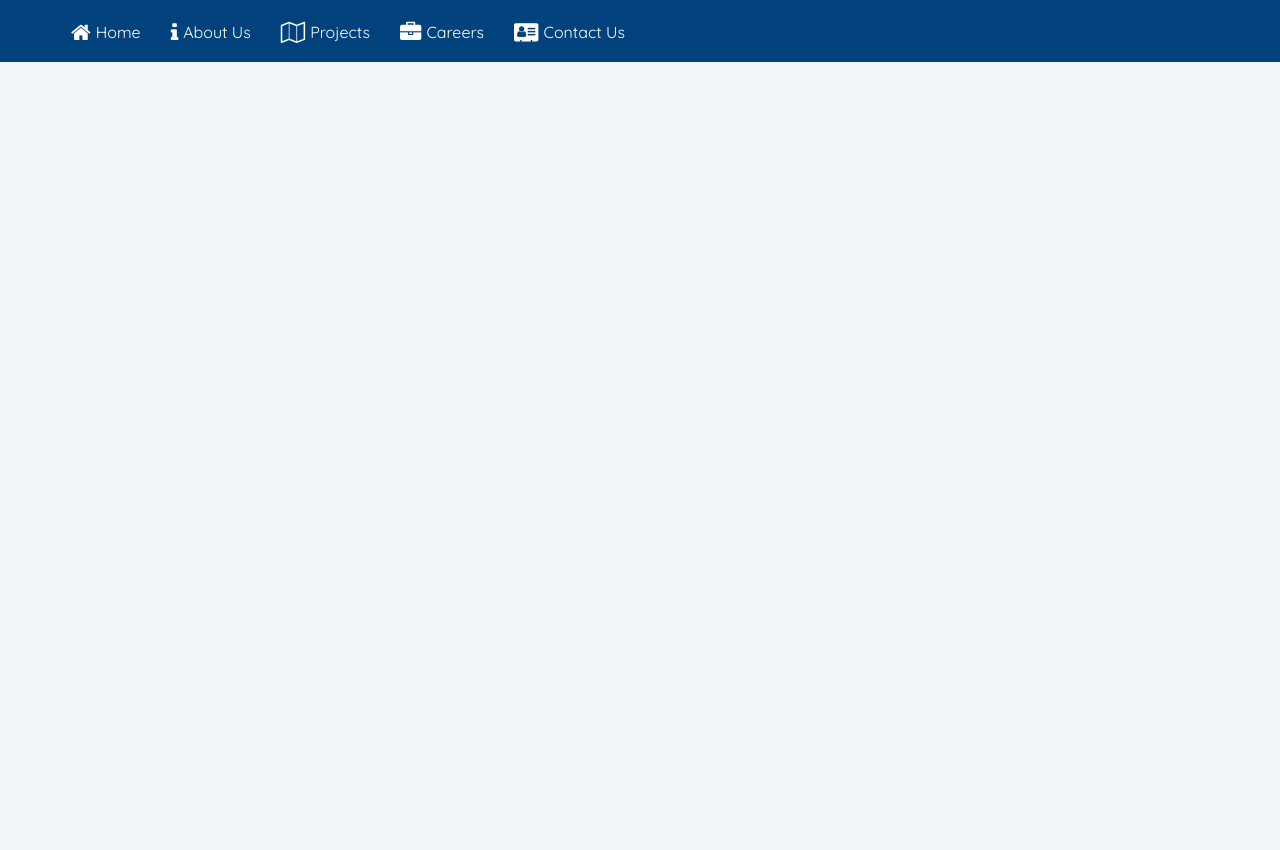
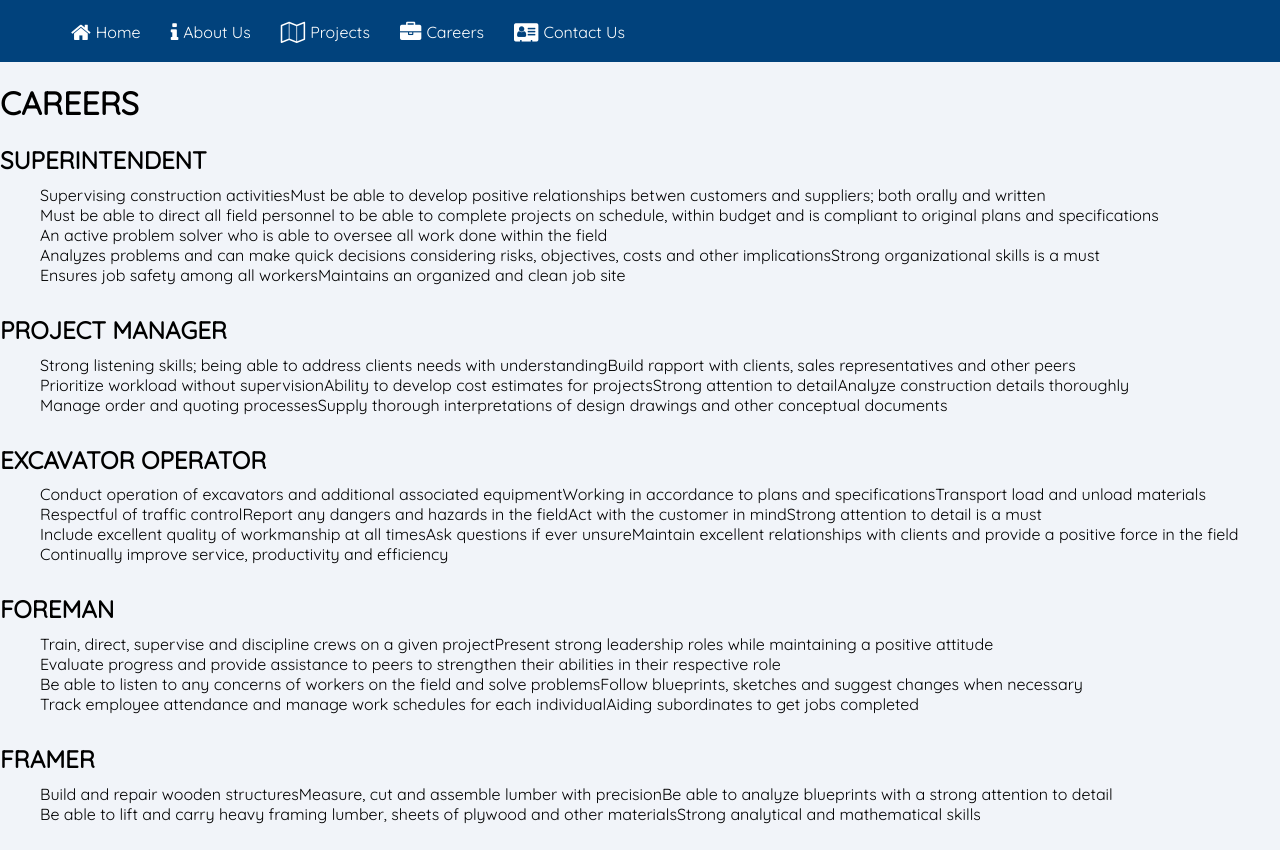
Before and after one commit to genie4viz/react-homepage-template, a React (Create React App) app: page /careers in a window 1280 px wide. Before the commit the page ends 800 px from the top, so only its background shows below. Built offline with nearby package versions, Linux system fonts and the light colour scheme.

Commit message:
JSON files, careers/contactus, nodemailer

```diff
--- a/package.json
+++ b/package.json
@@ -6,12 +6,14 @@
     "@material-ui/core": "^3.3.2",
     "font-awesome": "^4.7.0",
     "node-sass": "^4.9.4",
+    "nodemailer": "^4.6.8",
     "react": "^16.6.0",
     "react-dom": "^16.6.0",
     "react-redux": "^5.1.0",
     "react-router-dom": "^4.3.1",
     "react-scripts": "2.1.1",
-    "react-slideshow-image": "^1.0.8"
+    "react-slideshow-image": "^1.0.8",
+    "typescript": "^3.1.6"
   },
   "scripts": {
     "start": "react-scripts start",
--- a/src/data/careers.json
+++ b/src/data/careers.json
@@ -0,0 +1,83 @@
+[
+    {
+        "id": 0,
+        "identifier": "Superintendent",
+        "jobtitle": "SUPERINTENDENT",
+        "requirements": [
+            "Supervising construction activities",
+            "Must be able to develop positive relationships betwen customers and suppliers; both orally and written",
+            "Must be able to direct all field personnel to be able to complete projects on schedule, within budget and is compliant to original plans and specifications",
+            "An active problem solver who is able to oversee all work done within the field",
+            "Analyzes problems and can make quick decisions considering risks, objectives, costs and other implications",
+            "Strong organizational skills is a must",
+            "Ensures job safety among all workers",
+            "Maintains an organized and clean job site"
+        ]
+    },
+
+    {
+        "id": 1,
+        "identifier": "PROJECT_MANAGER",
+        "jobtitle": "PROJECT MANAGER",
+        "requirements": [
+            "Strong listening skills; being able to address clients needs with understanding",
+            "Build rapport with clients, sales representatives and other peers",
+            "Prioritize workload without supervision",
+            "Ability to develop cost estimates for projects",
+            "Strong attention to detail",
+            "Analyze construction details thoroughly",
+            "Manage order and quoting processes",
+            "Supply thorough interpretations of design drawings and other conceptual documents"
+        ]
+    },
+
+    {
+        "id": 2,
+        "identifier": "EXCAVATOR_OPERATOR",
+        "jobtitle": "EXCAVATOR OPERATOR",
+        "requirements": [
+            "Conduct operation of excavators and additional associated equipment",
+            "Working in accordance to plans and specifications",
+            "Transport load and unload materials",
+            "Respectful of traffic control",
+            "Report any dangers and hazards in the field",
+            "Act with the customer in mind",
+            "Strong attention to detail is a must",
+            "Include excellent quality of workmanship at all times",
+            "Ask questions if ever unsure",
+            "Maintain excellent relationships with clients and provide a positive force in the field",
+            "Continually improve service, productivity and efficiency"
+
+        ]
+    },
+
+    {
+        "id": 3,
+        "identifier": "FOREMAN",
+        "jobtitle": "FOREMAN",
+        "requirements": [
+            "Train, direct, supervise and discipline crews on a given project",
+            "Present strong leadership roles while maintaining a positive attitude",
+            "Evaluate progress and provide assistance to peers to strengthen their abilities in their respective role",
+            "Be able to listen to any concerns of workers on the field and solve problems",
+            "Follow blueprints, sketches and suggest changes when necessary",
+            "Track employee attendance and manage work schedules for each individual",
+            "Aiding subordinates to get jobs completed"
+
+        ]
+    },
+
+    {
+        "id": 4,
+        "identifier": "FRAMER",
+        "jobtitle": "FRAMER",
+        "requirements": [
+            "Build and repair wooden structures",
+            "Measure, cut and assemble lumber with precision",
+            "Be able to analyze blueprints with a strong attention to detail",
+            "Be able to lift and carry heavy framing lumber, sheets of plywood and other materials",
+            "Strong analytical and mathematical skills"
+
+        ]
+    }
+]
--- a/src/js/components/careers.js
+++ b/src/js/components/careers.js
@@ -1,39 +1,31 @@
 /* File Name: careers.js                                              *
- * Description: Error message that would stop the user              */
+ * Description: Displays all open positions                           */
 
 import React, { Component, StartupActions } from 'react'
-// import { connect } from 'react-redux'
+import CareerData from '../../data/careers.json'
 
 
 class Careers extends Component {
-  constructor(props) {
-    super(props)
-
-    this.state = {
-    }
-  }
-
-  // The question template
+  // Displaying all careers
   render(props) {
     return (
       <div className = 'careersComponent'>
-
+        <h1>CAREERS</h1>
+        {CareerData.map((careerDetail, index) => {
+          return (
+            <div>
+              <h2>{careerDetail.jobtitle}</h2>
+              <ul>
+                {careerDetail.requirements.map(criteria => {
+                  return (<li>{criteria}</li>)
+                })}
+              </ul>
+            </div>
+          )
+        })}
       </div>
-
     )
   }
 }
 
-// wraps dispatch to create nicer functions to call within our component
-// Mapping dispatch actions to the props
-const mapDispatchToProps = (dispatch) => ({
-  dispatch: dispatch,
-  startup: () => dispatch(StartupActions.startup())
-})
-
-// Maps the state in to props (for displaying on the front end)
-const mapStateToProps = (state) => ({
-})
-
-// export default connect(mapStateToProps, mapDispatchToProps)(Error)
 export default Careers
--- a/src/js/components/contactus.js
+++ b/src/js/components/contactus.js
@@ -1,39 +1,66 @@
 /* File Name: contactus.js                                              *
- * Description: Error message that would stop the user              */
+ * Description: Contact jabooda homes                                   */
 
 import React, { Component, StartupActions } from 'react'
-// import { connect } from 'react-redux'
 
+// Design
+import Input from '@material-ui/core/Input';
+import FormLabel from '@material-ui/core/FormLabel';
+import Button from '@material-ui/core/Button';
 
 class Contactus extends Component {
   constructor(props) {
-    super(props)
+    super(props);
+    this.state = {
+      value: ''
+    };
 
-    this.state = {
-    }
+    this.handleChange = this.handleChange.bind(this);
+    this.handleSubmit = this.handleSubmit.bind(this);
   }
 
-  // The question template
-  render(props) {
+  handleChange(event) {
+    this.setState({value: event.target.value});
+  }
+
+  handleSubmit(event) {
+    alert('A name was submitted: ' + this.state.value);
+    event.preventDefault();
+  }
+
+  render() {
     return (
       <div className = 'contactUsComponent'>
+        <h1>Contact Us</h1>
 
+        <form>
+          <FormLabel>
+            Name <br/>
+            <Input type="text" name="name" autoFocus="true" required />
+          </FormLabel>
+
+          {/* AM - do this in CSS way */}
+          <br/><br/>
+
+          <FormLabel>
+            Email <br/>
+            <Input type="email" name="email" required />
+          </FormLabel>
+
+          <br/><br/>
+
+          <FormLabel>
+            Message <br/>
+            <textarea rows="20" cols="80" required />
+          </FormLabel>
+
+          <br/><br/>
+
+          <Input type="submit" value="Send" />
+        </form>
       </div>
-
     )
   }
 }
 
-// wraps dispatch to create nicer functions to call within our component
-// Mapping dispatch actions to the props
-const mapDispatchToProps = (dispatch) => ({
-  dispatch: dispatch,
-  startup: () => dispatch(StartupActions.startup())
-})
-
-// Maps the state in to props (for displaying on the front end)
-const mapStateToProps = (state) => ({
-})
-
-// export default connect(mapStateToProps, mapDispatchToProps)(Error)
 export default Contactus
```
Also changed, not shown: src/data/projects.json (+29 -0 lines), 2 other files (tests, documents, lock files or other folders).
